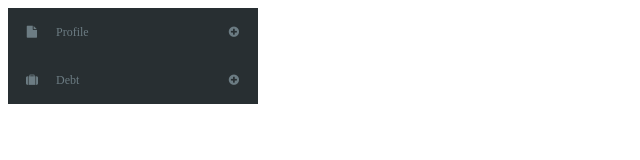
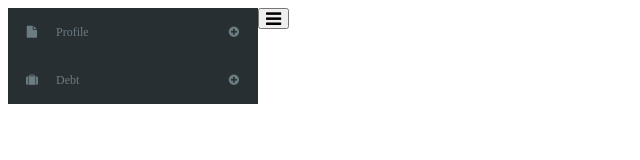
Before and after one commit to minhtrung2606-work/ng2-skeleton, an Angular app: page / in a window 1280 px wide. Shown: the top 160 px of the page, without its empty margins (0-640 px from the left). Built offline with nearby package versions, Linux system fonts and the light colour scheme.

Commit message:
Update LeftNavMenuItem to pass in collapsed state. Update LeftNav component for internal use

```diff
--- a/src/app/components/left-nav/left-nav-menu-item/left-nav-menu-item.component.html
+++ b/src/app/components/left-nav/left-nav-menu-item/left-nav-menu-item.component.html
@@ -1,4 +1,5 @@
-<div class="left-nav-menu-item-component" [ngClass]="{'active': menuItem.isActive()}">
+<div class="left-nav-menu-item-component"
+     [ngClass]="{'active': menuItem.isActive(), 'collapsed': collapsed}">
   <div class="primary-item" (click)="onPrimaryItemClicked(menuItem)">
     <span class="start-icon"><i class="fa {{menuItem.getStartIcon()}}"></i></span>
     <span class="label">{{menuItem.getLabel()}}</span>
--- a/src/app/components/left-nav/left-nav-menu-item/left-nav-menu-item.component.ts
+++ b/src/app/components/left-nav/left-nav-menu-item/left-nav-menu-item.component.ts
@@ -10,6 +10,7 @@ export class LeftNavMenuItemComponent implements OnInit {
   @Input() menuItem: LeftNavMenuItem;
   @Input() activeIcon: string;
   @Input() inActiveIcon: string;
+  @Input() collapsed: boolean;
 
   @Output() onMenuItemClicked: EventEmitter<LeftNavMenuItem>;
   @Output() onSubMenuItemClicked: EventEmitter<LeftNavMenuItem>;
--- a/src/app/components/left-nav/left-nav.component.css
+++ b/src/app/components/left-nav/left-nav.component.css
@@ -1,4 +1,12 @@
 .left-nav-component {
+  display: flex;
+  align-items: flex-start;
+}
+.left-nav-component .left-nav-menu-item-list {
   background-color: #282f32;
-  max-width: 250px;
+  width: 250px;
 }
+.left-nav-component .left-nav-menu-item-list.collapsed {
+  width: 48px;
+  transition: width 250ms;
+}
--- a/src/app/components/left-nav/left-nav.component.html
+++ b/src/app/components/left-nav/left-nav.component.html
@@ -1,9 +1,13 @@
 <div class="left-nav-component">
+  <div class="left-nav-menu-item-list" [ngClass]="{'collapsed': collapsed}">
     <left-nav-menu-item *ngFor="let menuItem of menuItemList"
                         [menuItem]="menuItem"
                         [activeIcon]="activeIcon"
                         [inActiveIcon]="inActiveIcon"
+                        [collapsed]="collapsed"
                         (onMenuItemClicked)="onLeftNavMenuItemClicked($event)"
                         (onSubMenuItemClicked)="onLeftNavSubMenuItemClicked($event)">
     </left-nav-menu-item>
   </div>
+  <button (click)="toggleCollapse()"><i class="fa fa-bars fa-lg"></i></button>
+</div>
--- a/src/app/components/left-nav/left-nav.component.ts
+++ b/src/app/components/left-nav/left-nav.component.ts
@@ -12,6 +12,7 @@ export class LeftNavComponent implements OnInit {
   private currentSubMenuItem: LeftNavMenuItem;
   private activeIcon: string;
   private inActiveIcon: string;
+  private collapsed: boolean;
 
   private menuItemList: Array<LeftNavMenuItem>;
 
@@ -20,6 +21,7 @@ export class LeftNavComponent implements OnInit {
     this.activeIcon = 'fa-minus-circle';
     this.inActiveIcon = 'fa-plus-circle';
     this.menuItemList = [];
+    this.collapsed = false;
   }
 
   ngOnInit() {
@@ -86,4 +88,8 @@ export class LeftNavComponent implements OnInit {
     ;
   }
 
+  toggleCollapse(): void {
+    this.collapsed = !this.collapsed;
+  }
+
 }
```
Lines whose indentation alone changed are shown as unchanged.
